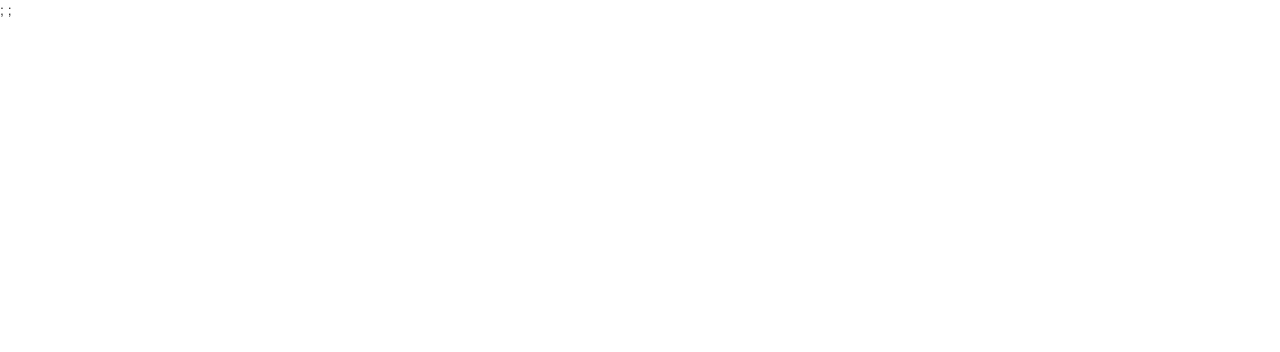
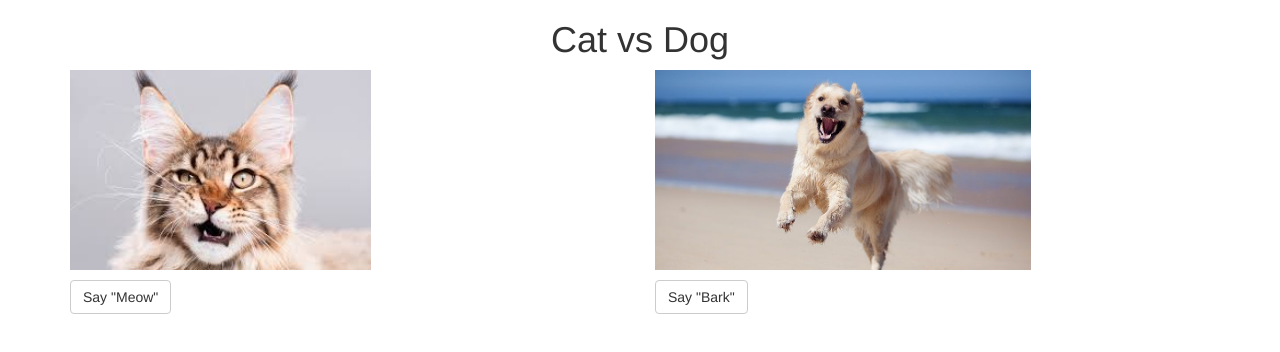
Before and after one commit to daliaramos/cat-vs-dog, a plain HTML site: page index.html in a window 1280 px wide. Drawn offline with Linux system fonts and the light colour scheme.

Commit message:
add jquery functions to make the dog & cat harass each other

```diff
--- a/css/styles.css
+++ b/css/styles.css
@@ -0,0 +1,10 @@
+h1 {
+  text-align: center;
+}
+img {
+  height: 200px;
+}
+
+li {
+  font-size: 1.5em;
+}
--- a/index.html
+++ b/index.html
@@ -1,13 +1,36 @@
 <!DOCTYPE html>
 <html>
   <head>
-    <link href="css/bootstrap.css" rel="stylesheet" type="text/css">;
-    <link href="css/styles.css" rel="stylesheet" type="text/css">;
+    <link href="css/bootstrap.css" rel="stylesheet" type="text/css">
+    <link href="css/styles.css" rel="stylesheet" type="text/css">
     <script src="js/jquery-3.2.1.js"></script>
     <script src="js/scripts.js"></script>
     <title>Cat vs Dog</title>
   </head>
   <body>
+    <div class="container">
+      <h1>Cat vs Dog</h1>
+      <!--if you click a button for the cat to meow, the dog should bark back, and vice versa-->
+      <div class="row">
+        <div class="col-md-6">
+          <div class="cat">
+            <p><img src="img/cat.jpeg" alt="cat meowing"></p>
+            <p><button class="btn btn-default" id="meow">Say "Meow"</button></p>
+            <ul class="unstyled" id="cat">
 
+            </ul>
+          </div>
+        </div>
+        <div class="col-md-6">
+          <div class="dog">
+            <p><img src="img/dog.jpg" alt="dog barking"></p>
+            <p><button class="btn btn-default" id="woof">Say "Bark"</button></p>
+            <ul class="unstyled" id="dog">
+
+            </ul>
+          </div>
+        </div>
+
+    </div>
   </body>
 </html>
--- a/js/scripts.js
+++ b/js/scripts.js
@@ -0,0 +1,12 @@
+$(document).ready(function() {
+
+//click the animal to make the animal noise and the other animal responds
+
+  $("#meow").click(function() {
+    $("ul#dog").append("<li>Bark</li>");
+  })
+
+  $("#woof").click(function() {
+    $("ul#cat").append("<li>Meow</li>");
+  })
+});
```
Also changed, not shown: img/cat.jpeg (added), img/dog.jpg (added).
